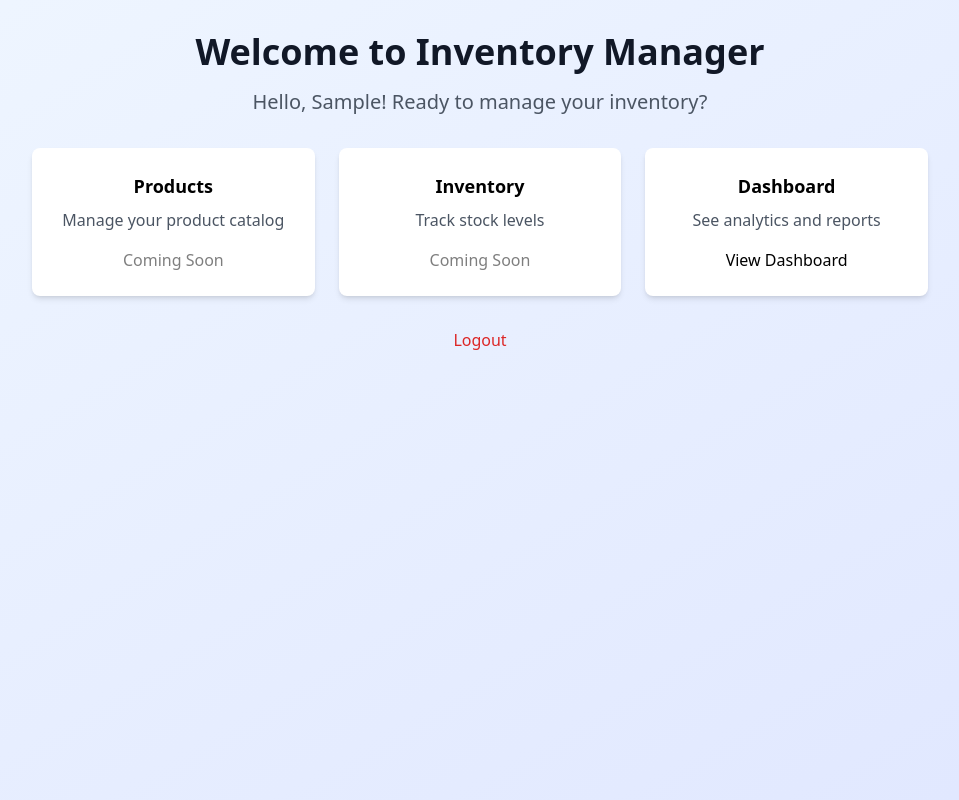
After one commit to Pe-ter-M/Tony-s-project, a Flask app: template app/templates/index.html in a window 1280 px wide. The commit adds this page. Shown: the whole page, without its empty margins (160-1119 px from the left). Run offline with Flask 3, Linux system fonts and the light colour scheme; the template is opened without the code that fills it: most values are stand-ins (such as "Sample title", 1, 10 or a date in 2020); some libraries are stand-ins or nearby versions.

Commit message:
html files

```diff
--- a/app/__init__.py
+++ b/app/__init__.py
@@ -1,7 +1,7 @@
-from flask import Flask, url_for, redirect
+from flask import Flask, render_template
 from flask_sqlalchemy import SQLAlchemy
 from flask_migrate import Migrate
-from flask_login import LoginManager
+from flask_login import LoginManager,current_user
 from config import config
 import os
 
@@ -42,6 +42,6 @@ def create_app(config_name=None):
     # Main index route - redirect to dashboard (will be protected)
     @app.route('/')
     def index():
-        return redirect(url_for('auth.login'))  # Redirect to login first
+        return render_template('index.html', user= current_user)
 
     return app
--- /dev/null
+++ b/app/templates/index.html
@@ -0,0 +1,51 @@
+{% extends "base.html" %}
+
+{% block title %}Home - Inventory Management{% endblock %}
+
+{% block content %}
+<div class="min-h-screen bg-gradient-to-br from-blue-50 to-indigo-100">
+    <div class="container mx-auto px-4 py-8">
+        <div class="text-center">
+            <h1 class="text-4xl font-bold text-gray-900 mb-4">
+                Welcome to Inventory Manager
+            </h1>
+            <p class="text-xl text-gray-600 mb-8">
+                Hello, {{ first_name }}! Ready to manage your inventory?
+            </p>
+
+            <div class="grid grid-cols-1 md:grid-cols-3 gap-6 max-w-4xl mx-auto">
+                <div class="bg-white rounded-lg shadow-md p-6">
+                    <h3 class="text-lg font-semibold mb-2">Products</h3>
+                    <p class="text-gray-600 mb-4">Manage your product catalog</p>
+                    <button class="btn-primary opacity-50 cursor-not-allowed" disabled>
+                        Coming Soon
+                    </button>
+                </div>
+
+                <div class="bg-white rounded-lg shadow-md p-6">
+                    <h3 class="text-lg font-semibold mb-2">Inventory</h3>
+                    <p class="text-gray-600 mb-4">Track stock levels</p>
+                    <button class="btn-primary opacity-50 cursor-not-allowed" disabled>
+                        Coming Soon
+                    </button>
+                </div>
+
+                <div class="bg-white rounded-lg shadow-md p-6">
+                    <h3 class="text-lg font-semibold mb-2">Dashboard</h3>
+                    <p class="text-gray-600 mb-4">See analytics and reports</p>
+                    <button class="btn-primary">
+                        View Dashboard
+                    </button>
+                </div>
+            </div>
+
+            <!-- Logout Button -->
+            <div class="mt-8">
+                <button  class="text-red-600 hover:text-red-800 font-medium">
+                    Logout
+                </button>
+            </div>
+        </div>
+    </div>
+</div>
+{% endblock %}
```
Also changed, not shown: app/templates/base.html (line endings or trailing spaces).
